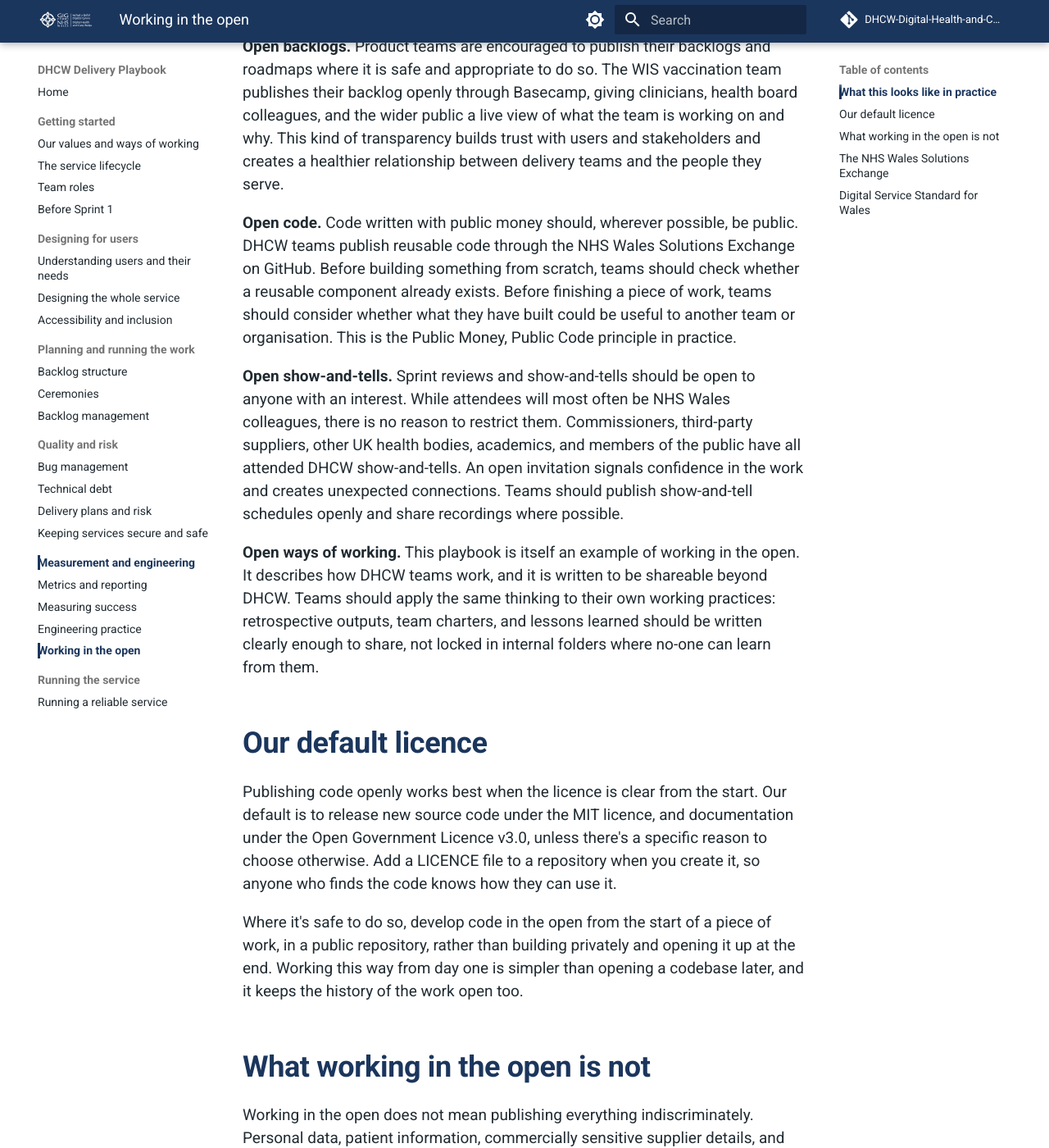
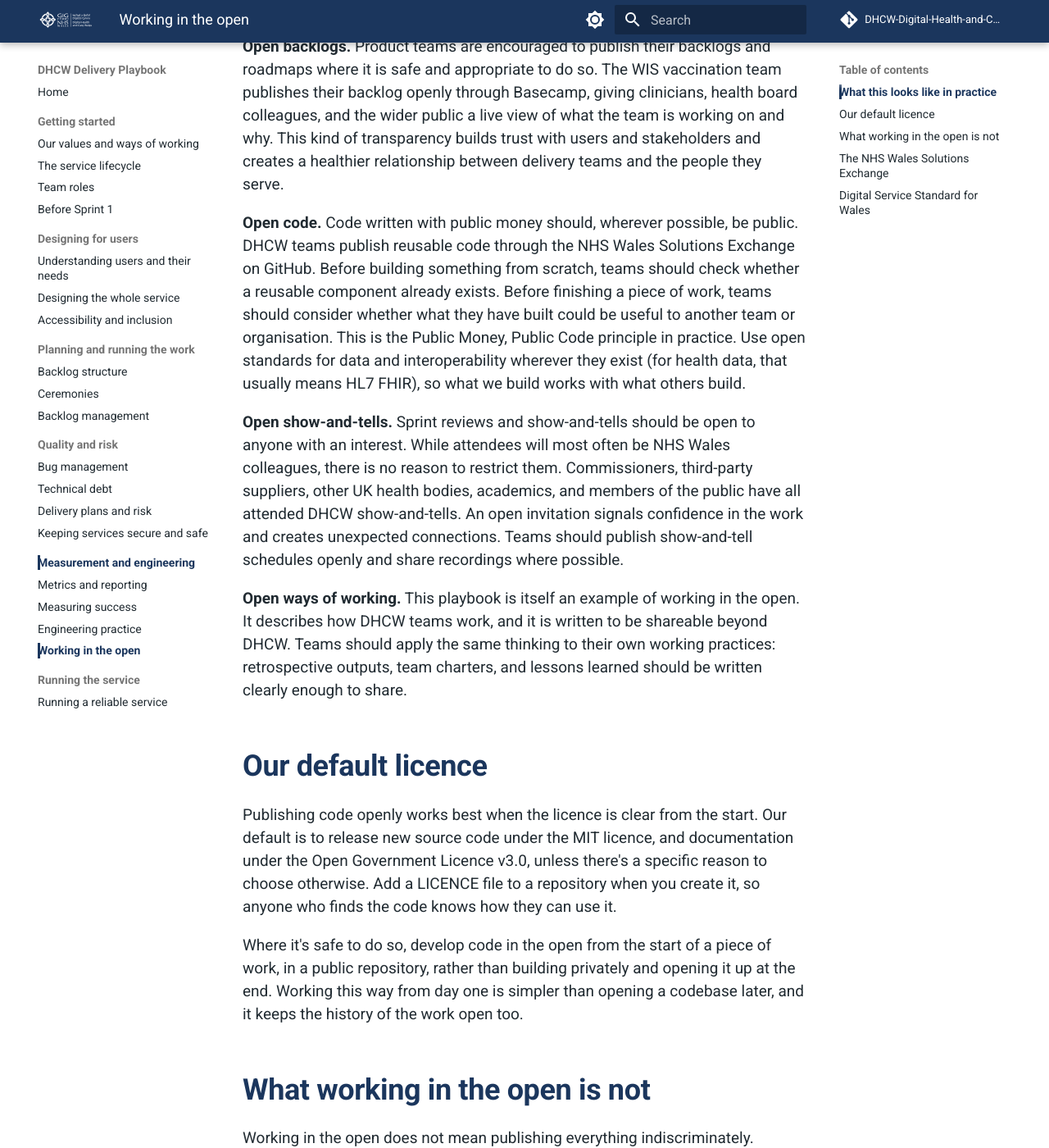
Before and after one commit to DHCW-Digital-Health-and-Care-Wales/dhcw-delivery-playbook, an MkDocs documentation site: the page built from docs/working-in-the-open.md, in a window 1280 px wide and 1400 px high, scrolled down 655 px. Shown: the whole window at 82% size. Built offline with MkDocs 1.6.1 and Material for MkDocs 9.7.7, drawn with Linux system fonts in a browser that asks for light colours; comment, search, counter and statistics services are not loaded; some of the changed text lies outside the part shown.

Commit message:
content: add wellbeing, ethics, performance-publishing and open-standards additions

```diff
--- a/docs/working-in-the-open.md
+++ b/docs/working-in-the-open.md
@@ -8,11 +8,11 @@ Working in the open means that, by default, the artefacts this playbook describe
 
 **Open backlogs.** Product teams are encouraged to publish their backlogs and roadmaps where it is safe and appropriate to do so. The WIS vaccination team publishes their backlog openly through Basecamp, giving clinicians, health board colleagues, and the wider public a live view of what the team is working on and why. This kind of transparency builds trust with users and stakeholders and creates a healthier relationship between delivery teams and the people they serve.
 
-**Open code.** Code written with public money should, wherever possible, be public. DHCW teams publish reusable code through the NHS Wales Solutions Exchange on GitHub. Before building something from scratch, teams should check whether a reusable component already exists. Before finishing a piece of work, teams should consider whether what they have built could be useful to another team or organisation. This is the Public Money, Public Code principle in practice.
+**Open code.** Code written with public money should, wherever possible, be public. DHCW teams publish reusable code through the NHS Wales Solutions Exchange on GitHub. Before building something from scratch, teams should check whether a reusable component already exists. Before finishing a piece of work, teams should consider whether what they have built could be useful to another team or organisation. This is the Public Money, Public Code principle in practice. Use open standards for data and interoperability wherever they exist (for health data, that usually means HL7 FHIR), so what we build works with what others build.
 
 **Open show-and-tells.** Sprint reviews and show-and-tells should be open to anyone with an interest. While attendees will most often be NHS Wales colleagues, there is no reason to restrict them. Commissioners, third-party suppliers, other UK health bodies, academics, and members of the public have all attended DHCW show-and-tells. An open invitation signals confidence in the work and creates unexpected connections. Teams should publish show-and-tell schedules openly and share recordings where possible.
 
-**Open ways of working.** This playbook is itself an example of working in the open. It describes how DHCW teams work, and it is written to be shareable beyond DHCW. Teams should apply the same thinking to their own working practices: retrospective outputs, team charters, and lessons learned should be written clearly enough to share, not locked in internal folders where no-one can learn from them.
+**Open ways of working.** This playbook is itself an example of working in the open. It describes how DHCW teams work, and it is written to be shareable beyond DHCW. Teams should apply the same thinking to their own working practices: retrospective outputs, team charters, and lessons learned should be written clearly enough to share.
 
 ## Our default licence
 
@@ -22,7 +22,7 @@ Where it's safe to do so, develop code in the open from the start of a piece of
 
 ## What working in the open is not
 
-Working in the open does not mean publishing everything indiscriminately. Personal data, patient information, commercially sensitive supplier details, and security-relevant configuration must be handled with appropriate care and must never be published. The test is not "can we publish this?" but "is there a good reason not to?"
+Working in the open does not mean publishing everything indiscriminately. Personal data, patient information, commercially sensitive supplier details, and security-relevant configuration must be handled with appropriate care and must never be published. The test is: is there a good reason not to publish this?
 
 Clinical safety artefacts, information governance documentation, and data processing agreements follow their own governance processes and are not covered by this principle.
 
```
Also changed, not shown: docs/measuring-success.md (+1 -1 lines), docs/security-and-safety.md (+5 -1 lines), docs/values-and-ways-of-working.md (+1 -1 lines).
